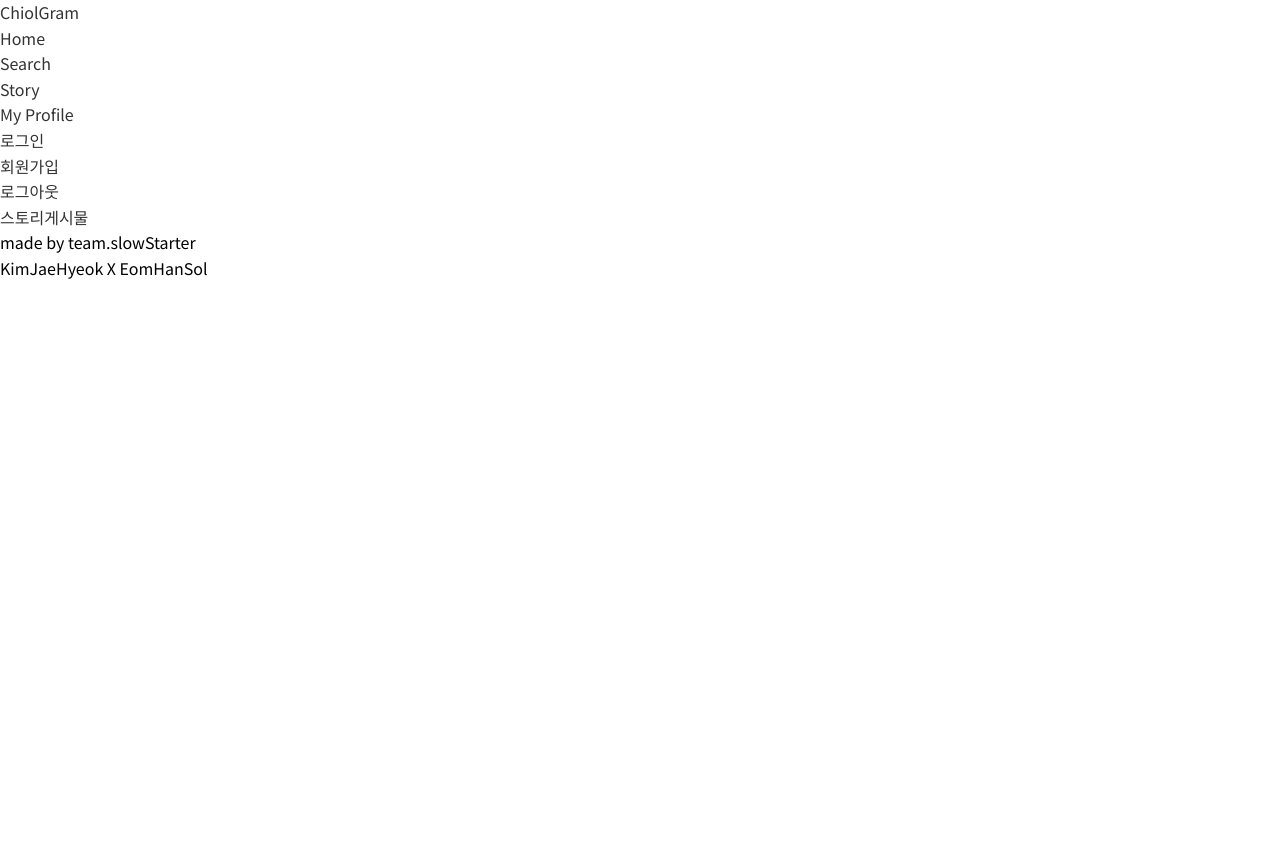
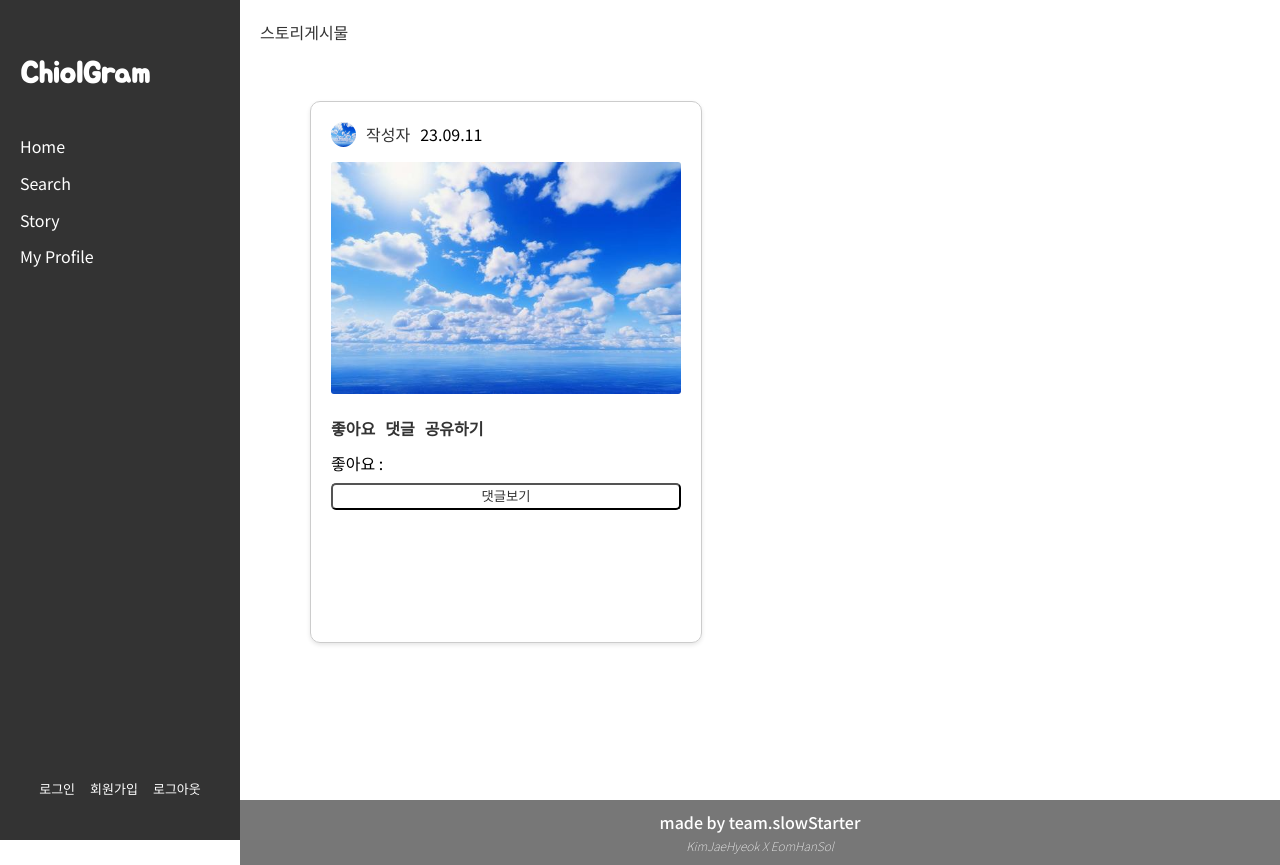
Before and after one commit to devslowstarter/chiolGram, a website: page assets/index.html in a window 1280 px wide. Before the commit the page ends 800 px from the top, so only its background shows below. Drawn offline with nearby package versions, Linux system fonts and the light colour scheme; some icons are missing.

Commit message:
fix: index.html 작업

```diff
--- a/assets/css/main.css
+++ b/assets/css/main.css
@@ -0,0 +1,191 @@
+/* header sideBar */
+body.active #wrap .sideBar{ left: -250px;}
+body.active #wrap #mainVisual{ left: -250px;}
+body.active #wrap #subVisual{ left: -250px;}
+body.active #wrap .main{ left: -250px;}
+
+body.active #wrap .menu { margin-left: 0; width: 100%;}
+
+#header + #mainVisual + #subVisual + .main + #footer {
+	height: 100%;
+    display: flex;
+    align-items: center;
+    padding: 0 30px;
+}
+
+/* header */
+#header {
+    position: fixed;
+    top: 0; left: 0;
+    padding: 20px 0;
+    transition: all 0.5s ease;
+    z-index: 0;
+    width: 200px;
+    background-color: #333;
+    height: 100vh;
+    padding: 20px;
+}
+#header h1 {
+    margin-bottom: 30px;
+    margin-top: 30px;
+}
+
+#header h1 a {
+    color: #fff;
+    font-size: 30px;
+    font-weight: 600;
+    font-family: 'Jua', sans-serif;
+}
+
+#header .nav .gnb {
+    margin-bottom: 30px;
+}
+#header .nav .gnb li {
+    margin-right: 20px;
+    line-height: 2.3;
+}
+#header .nav .gnb li a {
+    color: #fff;
+}
+#header .nav .gnb li a:hover {
+    border-bottom: 2px solid #fff;
+}
+
+#header .sideMenu {
+    display: flex;
+    justify-content: center;
+    margin-top: 500px;
+}
+#header .sideMenu li {
+    padding-left: 15px;
+}
+#header .sideMenu li:first-child {
+    padding-left: 0;
+}
+#header .sideMenu li a {
+    color: #fff;
+    font-size: 13px;
+}
+#header .sideMenu li a:hover {
+    border-bottom: 2px solid #fff;
+}
+
+
+
+/* mainVisual - 스토리 */
+#mainVisual {
+    background-color: #fff;
+    padding: 20px;
+}
+#mainVisual .story {}
+#mainVisual .story li {}
+#mainVisual .story li a {}
+#mainVisual .story li a:hover {}
+
+
+/* main */
+#container {
+    background-color: #fff;
+    margin-top: 35px;
+  }
+
+/* main - 게시물 */
+.main .board {
+    width: 350px;
+    height: 500px;
+    border: 1px solid #ccc;
+    border-radius: 10px;
+    box-shadow: 0 2px 4px rgba(0, 0, 0, 0.1);
+    padding: 20px;
+    margin-left: 70px;
+}
+
+/* main - 게시물header */
+.main .boardHeader {
+    margin-bottom: 40px;
+}
+.main .boardHeader .boardTitle {}
+.main .boardHeader .boardTitle img {
+    width: 25px;
+    height: 25px;
+    border-radius: 50%;
+}
+.main .boardHeader .boardTitle li {
+    float: left;
+    margin-left: 10px;
+}
+.main .boardHeader .boardTitle li:first-child {
+    margin-left: 0;
+}
+
+/* main - 게시물body */
+.main .boardBody {}
+.main .boardBody img {
+    width: 100%;
+    border-radius: 3px;
+}
+
+/* main - 게시물footer */
+.main .boardFooter {
+    margin-top: 15px;
+}
+.main .boardFooter .remote {}
+.main .boardFooter .remote li {
+    float: left;
+    margin-left: 10px;
+}
+.main .boardFooter .remote li:first-child {
+    margin-left: 0;
+}
+.main .boardFooter .remote li a {
+    font-weight: 600;
+}
+
+/* main - 게시물etc */
+.main .board .etc {
+    margin: 50px auto;
+}
+.main .board .etc .like {
+    margin-bottom: 5px;
+}
+.main .board .etc .popupBtn {
+    cursor: pointer;
+    background: #fff;
+    border-radius: 5px;
+    transition: 0.3s;
+    width: 100%;
+}
+.main .board .etc .popupBtn:hover {
+    background: #333;
+    color: #fff;
+}
+
+/* main - 댓글 모달창 */
+.modalWrap {
+	position: fixed;
+	z-index: 1;
+	padding-top: 100px;
+	left: 0;
+	top: 0;
+	width: 100%;
+	height: 100%;
+	overflow: auto;
+	background-color: rgba(0,0,0,0.4);
+	display: none;
+  }
+.modalBody {
+  width: 70%;
+  height: 600px;
+  padding: 30px 30px;
+  margin: 0 auto;
+  border: 1px solid #777;
+  background-color: #fff;
+  border-radius: 10px;
+}
+.closeBtn {
+  float:right;
+  font-weight: bold;
+  color: #777;
+  font-size:25px;
+  cursor: pointer;
+}
--- a/assets/css/reset.css
+++ b/assets/css/reset.css
@@ -64,3 +64,33 @@ table {
 	visibility: hidden;
 	line-height: 0;
 }
+
+/* ====================================================== */
+/* common css */
+#wrap {
+	position: relative;
+    width: calc(100%, -250px);
+    margin-left: 240px;
+	height: 100vh;
+}
+
+/* footer */
+#footer {
+	position: relative;
+    width: calc(100%, -250px);
+    margin-left: 240px;
+
+    background-color: #777;
+	padding-top: 10px;
+	padding-bottom: 10px;
+}
+#footer p {
+	color: #fff;
+    text-align: center;
+	font-weight: 500;
+}
+#footer .creator {
+    font-style: italic;
+    font-size: 12px;
+	font-weight: 200;
+}
--- a/assets/index.html
+++ b/assets/index.html
@@ -4,6 +4,8 @@
     <meta charset="UTF-8" />
     <meta name="viewport" content="width=device-width, initial-scale=1.0" />
     <title>소통이 좋다,치올그램입니다!</title>
+    <link href="https://fonts.googleapis.com/css2?family=Jua&display=swap" rel="stylesheet" />
+    <link rel="stylesheet" href="//cdn.jsdelivr.net/npm/xeicon@2.3.3/xeicon.min.css" />
     <link rel="stylesheet" href="./css/reset.css" />
     <link rel="stylesheet" href="./css/main.css" />
 
@@ -14,7 +16,6 @@
   <body>
     <p id="skipNav" class="hide"><a href="./index.html">본문 바로가기</a></p>
 
-    <div id="wrap">
     <!-- header - sidebar -->
     <header id="header">
       <div class="inner">
@@ -29,13 +30,14 @@
         </nav>
 
         <ul class="sideMenu">
-            <li><a href="#">로그인</a></li>
-            <li><a href="#">회원가입</a></li>
+          <li><a href="./login.html">로그인</a></li>
+          <li><a href="./signup.html">회원가입</a></li>
           <li><a href="#">로그아웃</a></li>
         </ul>
       </div>
     </header>
 
+    <div id="wrap">
       <!-- mainVisual - 스토리 -->
       <section id="mainVisual">
         <ul class="story">
@@ -50,13 +52,45 @@
         <section id="content">
           <!-- 게시물 -->
           <div class="board">
-            <ul class=""
+            <div class="boardHeader">
+              <ul class="boardTitle">
+                <li><img src="./images/exampleImg.jpeg" alt="프로필" /></li>
+                <li><a href="#">작성자</a></li>
+                <li>23.09.11</li>
+              </ul>
             </div>
 
-          <!-- 댓글 -->
-          <div class="commentModal"></div>
+            <div class="boardBody">
+              <img src="./images/exampleImg.jpeg" alt="예시사진" />
+            </div>
+            <div class="boardFooter">
+              <ul class="remote">
+                <li><a href="#">좋아요</a></li>
+                <li><a href="#">댓글</a></li>
+                <li><a href="#">공유하기</a></li>
+              </ul>
+            </div>
+
+            <div class="etc">
+              <div class="like" id="likeCount">좋아요 :</div>
+              <button class="popupBtn" id="popupBtn">댓글보기</button>
+              <div class="line"></div>
+            </div>
+          </div>
+
+          <!-- 댓글 모달창-->
+          <div class="modalWrap" id="modalWrap">
+            <div class="modalContent" id="modalContent">
+              <div class="modalBody" id="modalBody">
+                <span class="closeBtn" id="closeBtn">&times;</span>
+                <p>modal-popup 입니다.</p>
+                <!-- 팝업창 내 글귀 -->
+              </div>
+            </div>
+          </div>
         </section>
       </main>
+    </div>
 
     <!-- footer -->
     <footer id="footer">
@@ -65,9 +99,9 @@
         <p class="creator">KimJaeHyeok X EomHanSol</p>
       </div>
     </footer>
-    </div>
 
     <!-- script part -->
     <script src="./js/main.js"></script>
+    <script src="./js/modal.js"></script>
   </body>
 </html>
--- /dev/null
+++ b/assets/js/modal.js
@@ -0,0 +1,16 @@
+const btn = document.getElementById('popupBtn');
+const modal = document.getElementById('modalWrap');
+const closeBtn = document.getElementById('closeBtn');
+
+btn.onclick = function () {
+  modal.style.display = 'block';
+};
+closeBtn.onclick = function () {
+  modal.style.display = 'none';
+};
+
+window.onclick = function (event) {
+  if (event.target == modal) {
+    modal.style.display = 'none';
+  }
+};
```
Also changed, not shown: assets/images/exampleImg.jpeg (added). Lines whose indentation alone changed are shown as unchanged.
